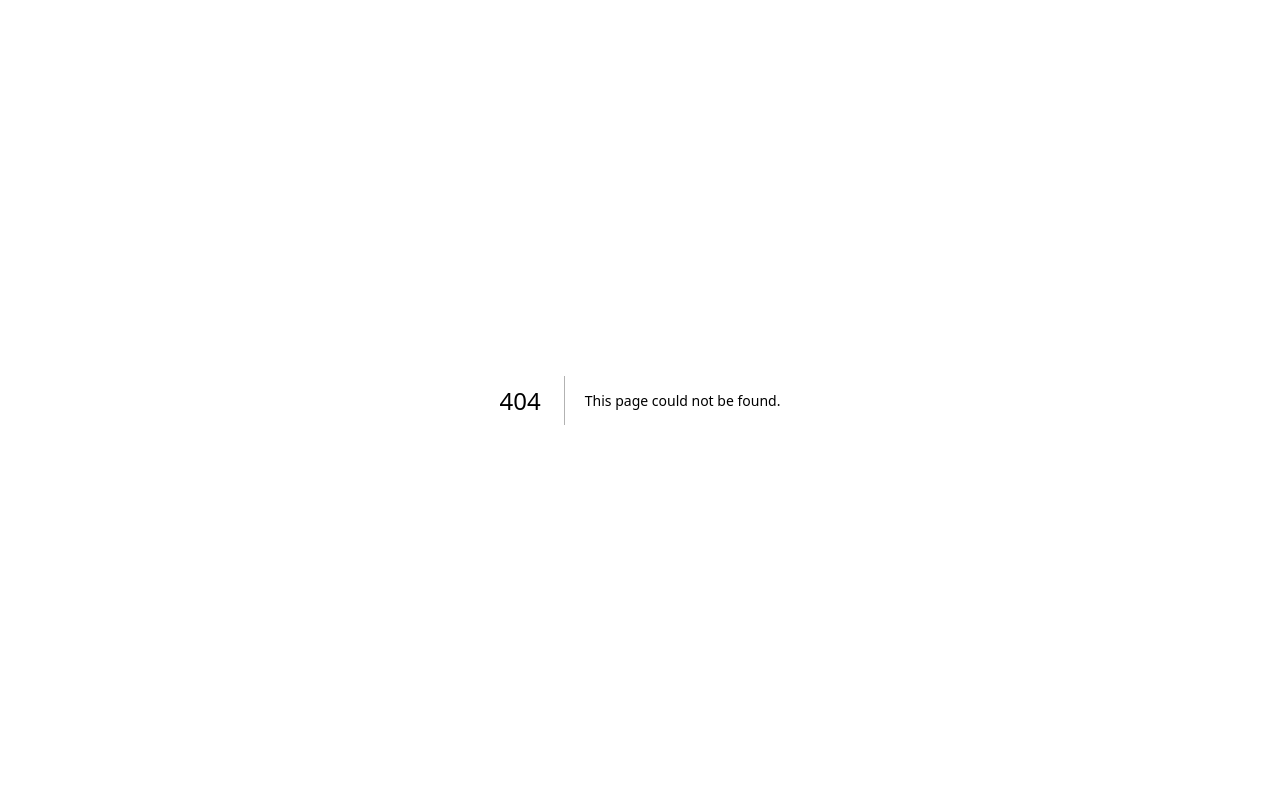
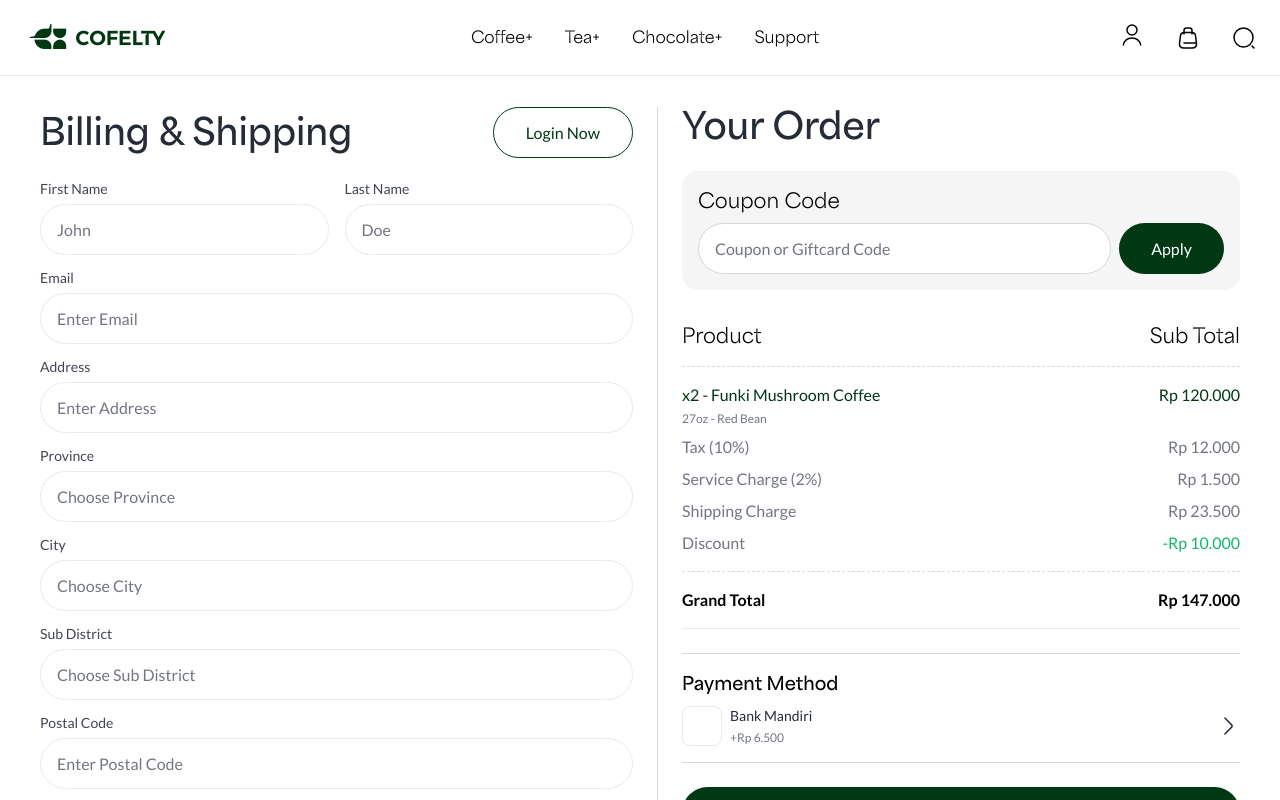
Before and after one commit to xpand-indonesia/ecommerce, a Next.js app: page /checkout in a window 1280 px wide. Before the commit this address had no page. Shown: the top 800 px of the page. Built offline with nearby package versions, Linux system fonts and the light colour scheme.

Commit message:
Add payment method selection in checkout page

```diff
--- a/src/app/cart/page.tsx
+++ b/src/app/cart/page.tsx
@@ -98,7 +98,7 @@ export default function CartPage() {
                             <ApplyCouponForm />
                             <CartSummary />
                         </div>
-                        <Link href="#">
+                        <Link href="/checkout">
                             <Button className="w-full">
                                 Proceed to Checkout
                             </Button>
--- /dev/null
+++ b/src/app/checkout/page.tsx
@@ -0,0 +1,52 @@
+import { formatNumber } from '@/lib/utils';
+import { HeaderProp } from '@/components/layout';
+import Container from '@/components/ui/container';
+import { ContentTitle } from '@/components/ui/content-title';
+import Link from 'next/link';
+import { Button } from '@/components/ui/button';
+import { ApplyCouponForm } from '@/features/cart';
+import {
+    BillingShippingForm,
+    CheckoutSummary,
+    SelectPaymentMethod,
+} from '@/features/checkout';
+
+export default function CheckoutPage() {
+    return (
+        <>
+            <HeaderProp style="default" />
+            <Container className="header-safe py-8 px-10">
+                <div className="flex">
+                    <div className="flex-1 pr-6 mr-6 border-r border-gray-300 flex flex-col gap-6">
+                        <div className="flex items-center justify-between">
+                            <ContentTitle>Billing & Shipping</ContentTitle>
+                            <Button className="" variant="outline">
+                                Login Now
+                            </Button>
+                        </div>
+                        <BillingShippingForm />
+                    </div>
+                    <div className="w-[558px] flex flex-col gap-6">
+                        <ContentTitle>Your Order</ContentTitle>
+                        <div className="flex flex-col gap-4">
+                            <ApplyCouponForm />
+                            <CheckoutSummary />
+                        </div>
+                        <div className="py-4 border-y border-gray-300 space-y-2">
+                            <div className="text-lg font-heading font-bold">
+                                Payment Method
+                            </div>
+                            <SelectPaymentMethod />
+                        </div>
+                        <Link href="#">
+                            <Button className="w-full">
+                                Pay Now -{' '}
+                                {formatNumber(147000, { currency: 'IDR' })}
+                            </Button>
+                        </Link>
+                    </div>
+                </div>
+            </Container>
+        </>
+    );
+}
--- /dev/null
+++ b/src/components/icons/arrow-right.tsx
@@ -0,0 +1,31 @@
+import React from 'react';
+
+interface ArrowRightProps extends React.ComponentPropsWithoutRef<'svg'> {
+    className?: string;
+}
+
+export const ArrowRight: React.FC<ArrowRightProps> = ({
+    className,
+    ...props
+}) => {
+    return (
+        <svg
+            width="1em"
+            height="1em"
+            viewBox="0 0 24 24"
+            fill="none"
+            xmlns="http://www.w3.org/2000/svg"
+            className={className}
+            {...props}
+        >
+            <path
+                d="M8.91016 19.9201L15.4302 13.4001C16.2002 12.6301 16.2002 11.3701 15.4302 10.6001L8.91016 4.08008"
+                stroke="currentColor"
+                strokeWidth="1.5"
+                strokeMiterlimit="10"
+                strokeLinecap="round"
+                strokeLinejoin="round"
+            />
+        </svg>
+    );
+};
--- /dev/null
+++ b/src/features/checkout/components/billing-shipping-form.tsx
@@ -0,0 +1,91 @@
+import { Input } from '@/components/ui/form/field/input';
+import { Label } from '@/components/ui/form/label';
+
+export function BillingShippingForm() {
+    return (
+        <div className="flex flex-col gap-4">
+            <div className="flex items-center gap-4">
+                <div className="flex-1 flex flex-col gap-2">
+                    <Label>First Name</Label>
+                    <Input
+                        type="text"
+                        placeholder="John"
+                        className="border-gray-200"
+                    />
+                </div>
+                <div className="flex-1 flex flex-col gap-2">
+                    <Label>Last Name</Label>
+                    <Input
+                        type="text"
+                        placeholder="Doe"
+                        className="border-gray-200"
+                    />
+                </div>
+            </div>
+            <div className="w-full flex flex-col gap-2">
+                <Label>Email</Label>
+                <Input
+                    type="text"
+                    placeholder="Enter Email"
+                    className="border-gray-200"
+                />
+            </div>
+            <div className="w-full flex flex-col gap-2">
+                <Label>Address</Label>
+                <Input
+                    type="text"
+                    placeholder="Enter Address"
+                    className="border-gray-200"
+                />
+            </div>
+            <div className="w-full flex flex-col gap-2">
+                <Label>Province</Label>
+                <Input
+                    type="text"
+                    placeholder="Choose Province"
+                    className="border-gray-200"
+                />
+            </div>
+            <div className="w-full flex flex-col gap-2">
+                <Label>City</Label>
+                <Input
+                    type="text"
+                    placeholder="Choose City"
+                    className="border-gray-200"
+                />
+            </div>
+            <div className="w-full flex flex-col gap-2">
+                <Label>Sub District</Label>
+                <Input
+                    type="text"
+                    placeholder="Choose Sub District"
+                    className="border-gray-200"
+                />
+            </div>
+            <div className="w-full flex flex-col gap-2">
+                <Label>Postal Code</Label>
+                <Input
+                    type="text"
+                    placeholder="Enter Postal Code"
+                    className="border-gray-200"
+                />
+            </div>
+            <div className="w-full flex flex-col gap-2">
+                <Label>Phone/Whatsapp Number</Label>
+                <Input
+                    type="text"
+                    placeholder="Enter Phone/Whatsapp Number"
+                    className="border-gray-200"
+                />
+            </div>
+            <div className="w-full flex flex-col gap-2">
+                <Label>Note</Label>
+                <Input
+                    type="text"
+                    placeholder="Add Note"
+                    className="border-gray-200"
+                />
+            </div>
+        </div>
+    );
+}
--- /dev/null
+++ b/src/features/checkout/components/checkout-summary.tsx
@@ -0,0 +1,48 @@
+import { formatNumber } from '@/lib/utils';
+import { Separator } from 'radix-ui';
+
+export function CheckoutSummary() {
+    return (
+        <div className="py-4 flex flex-col gap-4 border-b border-gray-200">
+            <div className="flex items-center justify-between text-xl font-heading">
+                <div>Product</div>
+                <div>Sub Total</div>
+            </div>
+            <div className="border-t border-gray-300 border-dashed" />
+            <div className="flex flex-col gap-2">
+                <div className="flex items-start justify-between text-primary">
+                    <div className="flex flex-col gap-1">
+                        <div>x2 - Funki Mushroom Coffee</div>
+                        <div className="text-xs text-gray-500">
+                            27oz - Red Bean
+                        </div>
+                    </div>
+                    <div>{formatNumber(120000, { currency: 'IDR' })}</div>
+                </div>
+                <div className="flex items-center justify-between text-gray-500">
+                    <div>Tax (10%)</div>
+                    <div>{formatNumber(12000, { currency: 'IDR' })}</div>
+                </div>
+                <div className="flex items-center justify-between text-gray-500">
+                    <div>Service Charge (2%)</div>
+                    <div>{formatNumber(1500, { currency: 'IDR' })}</div>
+                </div>
+                <div className="flex items-center justify-between text-gray-500">
+                    <div>Shipping Charge</div>
+                    <div>{formatNumber(23500, { currency: 'IDR' })}</div>
+                </div>
+                <div className="flex items-center justify-between text-gray-500">
+                    <div>Discount</div>
+                    <div className="text-success">
+                        {formatNumber(-10000, { currency: 'IDR' })}
+                    </div>
+                </div>
+            </div>
+            <div className="border-t border-gray-300 border-dashed" />
+            <div className="flex items-center justify-between font-bold">
+                <div>Grand Total</div>
+                <div>{formatNumber(147000, { currency: 'IDR' })}</div>
+            </div>
+        </div>
+    );
+}
--- /dev/null
+++ b/src/features/checkout/components/select-payment-method.tsx
@@ -0,0 +1,19 @@
+import { ArrowRight } from '@/components/icons/arrow-right';
+import { formatNumber } from '@/lib/utils';
+
+export function SelectPaymentMethod() {
+    return (
+        <div className="flex items-center gap-2">
+            <div className="size-10 rounded-lg bg-white border border-gray-200"></div>
+            <div className="flex flex-col gap-1">
+                <div className="text-sm text-gray-800">Bank Mandiri</div>
+                <div className="text-xs text-gray-500">
+                    +{formatNumber(6500, { currency: 'IDR' })}
+                </div>
+            </div>
+            <div className="ml-auto">
+                <ArrowRight className="size-6 text-gray-800" />
+            </div>
+        </div>
+    );
+}
--- /dev/null
+++ b/src/features/checkout/index.ts
@@ -0,0 +1,3 @@
+export { BillingShippingForm } from './components/billing-shipping-form';
+export { CheckoutSummary } from './components/checkout-summary';
+export { SelectPaymentMethod } from './components/select-payment-method';
--- a/src/styles/globals.css
+++ b/src/styles/globals.css
@@ -15,6 +15,7 @@
     --color-gray-500: #717680;
     --color-gray-700: #414651;
     --color-gray-800: #252b37;
+    --color-green-500: #12b76a;
     --color-gray-light: #d5d7da;
     --color-gray-bg: #f7f7f7;
     --color-base-100: #44c36f;
@@ -25,6 +26,7 @@
 
     --color-primary: #003813;
     --color-primary-hover: #004d1a;
+    --color-success: var(--color-green-500);
 
     --color-background: var(--color-white);
     --color-input: var(--color-gray-300);
```
